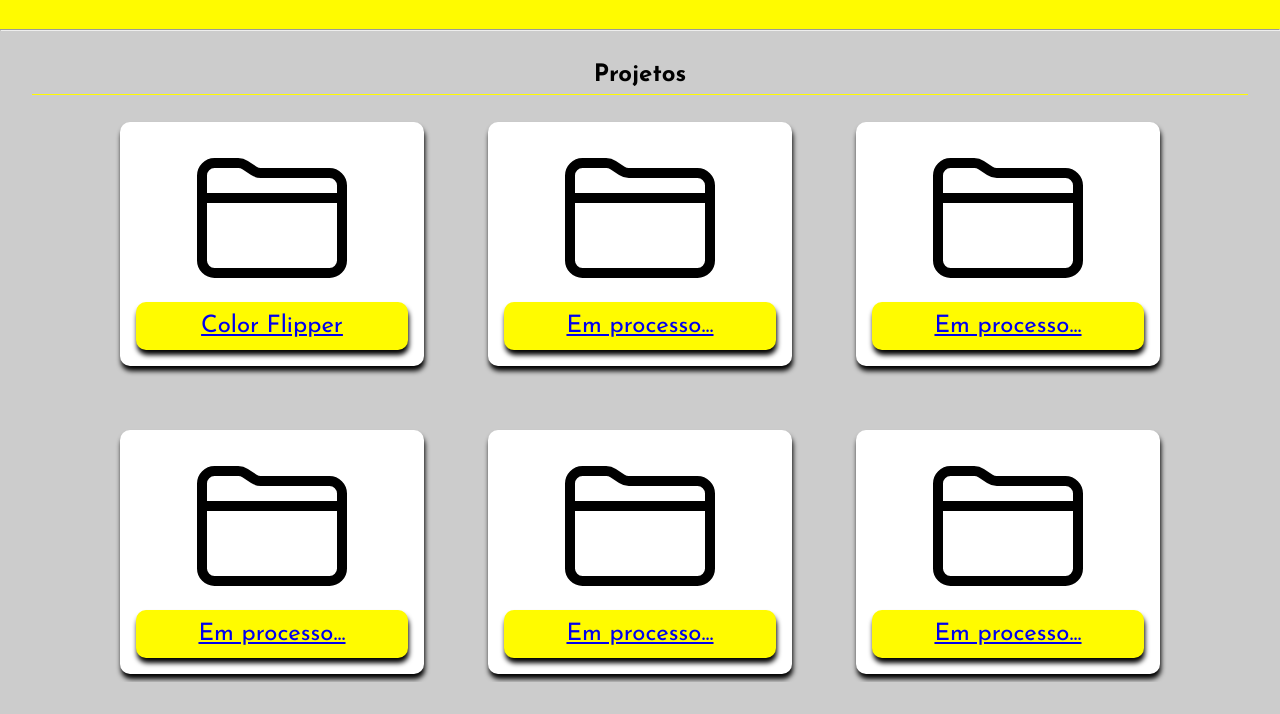
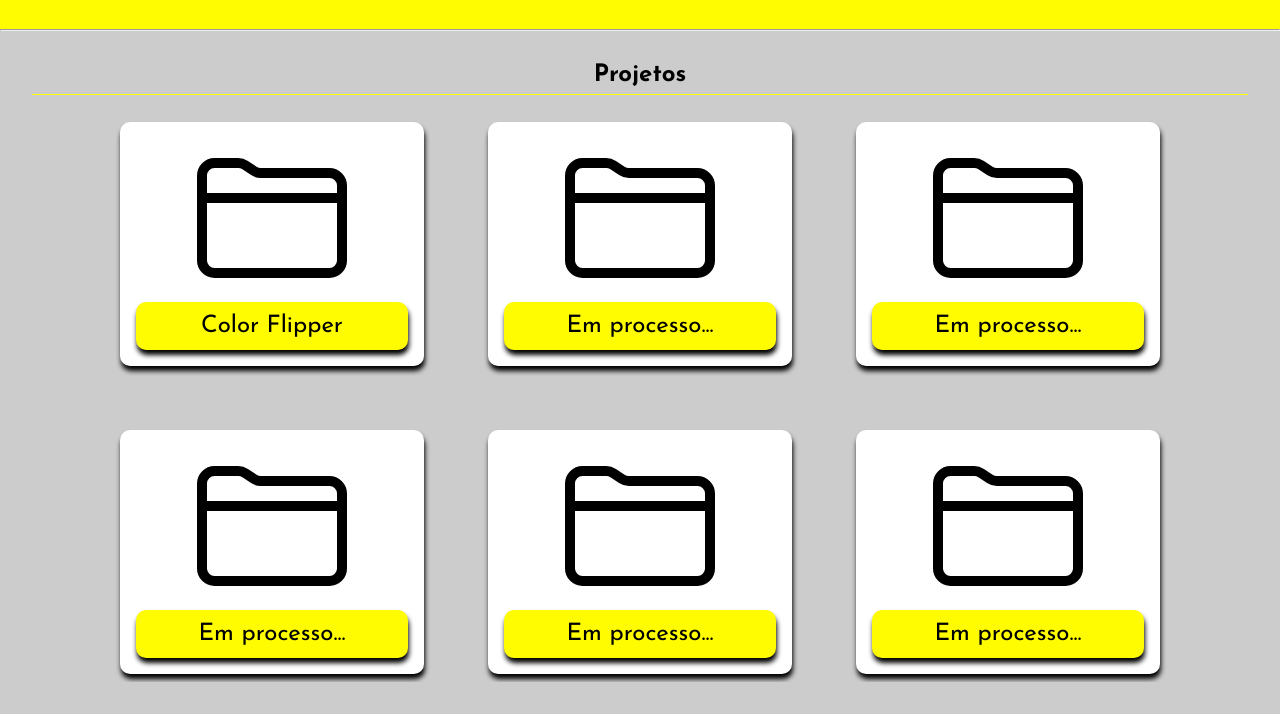
Before and after one commit to Viniciusdeab/javascript-project, a plain HTML site: page index.html in a window 1280 px wide. Shown: the part 139-853 px from the top of the page. Drawn offline with nearby package versions, Linux system fonts and the light colour scheme.

Commit message:
Ajustes na seção do link

```diff
--- a/style.css
+++ b/style.css
@@ -69,7 +69,7 @@
 }
 
 
-.lista__link ion-icon{
+.lista__link{
     text-decoration: none;
     color: black;
 }
```
